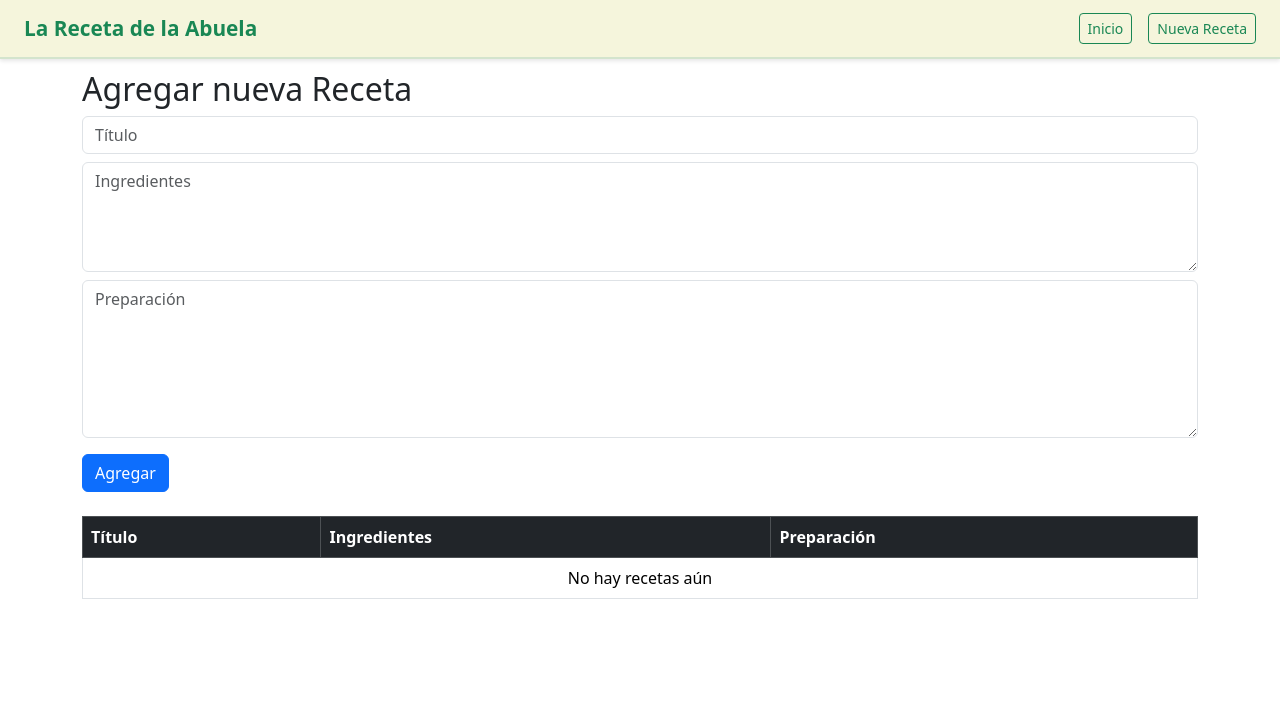
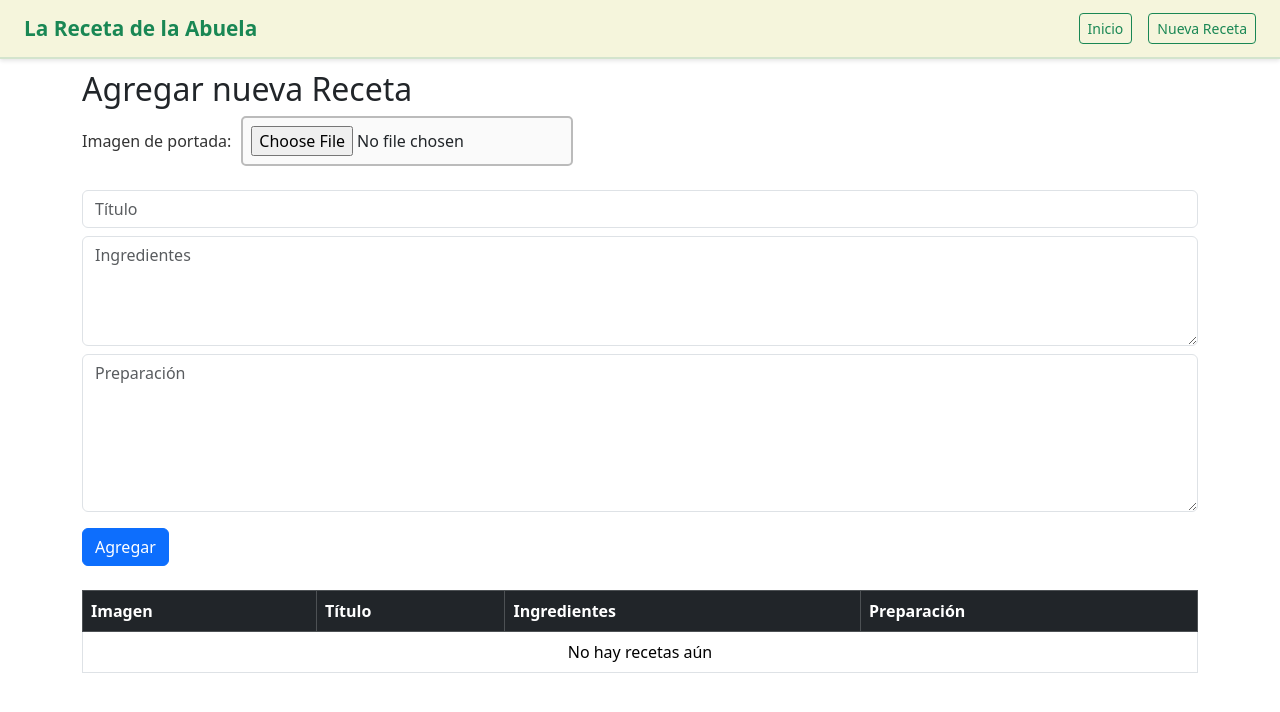
Before and after one commit to mjsalinas/ProyectoBaseWeb, a React (Vite) app: page /recetas in a window 1280 px wide. Shown: the top 712 px of the page. Built offline with nearby package versions, Linux system fonts and the light colour scheme.

Commit message:
agregar input para cargar imagen

```diff
--- a/src/App.js
+++ b/src/App.js
@@ -4,7 +4,7 @@ import TopNavbar from './components/TopNavbar';
 import SideNavbar from './components/SideNavbar';
 import Login from './pages/Login';
 import Home from './pages/Home';
-import Recetas from './pages/masters/Recetas';
+import Recetas from './pages/masters/create_Recetas/Recetas';
 
 
 function App() {
--- /dev/null
+++ b/src/pages/masters/Recetas.css
@@ -0,0 +1,37 @@
+/* Estilos para el contenedor del cargador de imagen */
+.contenedor-Upload {
+  display: flex;
+  align-items: center;
+  gap: 10px;
+  margin-bottom: 1.5em;
+}
+
+/* Estilos para la etiqueta de texto */
+.label-img {
+  font-size: 1rem;
+  font-weight: 500;
+  color: #333;
+}
+
+/* Estilos para el input de tipo file */
+.input-img {
+  padding: 0.5em;
+  border: 2px solid #bbb;
+  border-radius: 5px;
+  background-color: #fafafa;
+  cursor: pointer;
+  transition: border-color 0.2s ease, background-color 0.2s ease;
+}
+
+/* Cambiar estilo al pasar el ratón */
+.input-img:hover {
+  border-color: #888;
+  background-color: #f0f0f0;
+}
+
+/* Cambiar estilo al enfocar (cuando se abre el diálogo de archivos) */
+.input-img:focus {
+  outline: none;
+  border-color: #0c54c07b;
+  background-color: #fff;
+}
--- a/src/pages/masters/Recetas.js
+++ b/src/pages/masters/create_Recetas/Recetas.js
@@ -1,12 +1,15 @@
 import { useState } from "react";
+import "../Recetas.css";
 
     function Recetas() {
     const [editIndex, setEditIndex] = useState(null);
     const [recetas, setRecetas] = useState([]);
     const [form, setForm] = useState({
+        image: null,
         title: '',
         ingredientes: '',
         preparacion: ''
+
     });
 
     const handleOnChangeInputs = (e) => {
@@ -33,14 +36,37 @@ import { useState } from "react";
         } else {
         setRecetas([...recetas, form]);
         }
-        setForm({ title: '', ingredientes: '', preparacion: '' });
+        setForm({ image: null, title: '', ingredientes: '', preparacion: '' });
     };
+    // Manejador específico para el input de tipo file (imagen)
+    const handleOnImageChange = (e) => {
+        const file = e.target.files[0];
+        if (file) {
+        setForm((prev) => ({
+            ...prev,
+            image: file
+         }));
+        }
+      };
 
     return (
         <div className="container mt-4">
         <h2>Agregar nueva Receta</h2>
 
         <form onSubmit={handleOnSubmit} className="mb-4">
+            {/* --- INPUT para cargar la imagen --- */}
+            <div className="contenedor-Upload">
+            <label className="label-img">Imagen de portada: </label>
+            <input
+                className="input-img"
+                id="image"
+                name="image"
+                type="file"
+                accept="image/*"
+                onChange={handleOnImageChange}
+            />
+            </div>
+
             <input
             name="title"
             value={form.title}
@@ -75,6 +101,7 @@ import { useState } from "react";
         <table className="table table-bordered">
             <thead className="table-dark">
             <tr>
+                <th>Imagen</th>
                 <th>Título</th>
                 <th>Ingredientes</th>
                 <th>Preparación</th>
@@ -88,6 +115,22 @@ import { useState } from "react";
             ) : (
                 recetas.map((recetas, index) => (
                 <tr key={index}>
+                    <td>
+                {recetas.image ? (
+                  // Si es URL (string) o File, lo muestro con createObjectURL:
+                  <img
+                    src={
+                      recetas.image instanceof File
+                        ? URL.createObjectURL(recetas.image)
+                        : recetas.image
+                    }
+                    alt={`Recetas ${index}`}
+                    style={{ width: '80px', objectFit: 'cover' }}
+                  />
+                ) : (
+                  '–'
+                )}
+              </td>
                     <td>{recetas.title}</td>
                     <td style={{ whiteSpace: 'pre-wrap' }}>{recetas.ingredientes}</td>
                     <td style={{ whiteSpace: 'pre-wrap' }}>{recetas.preparacion}</td>
```
